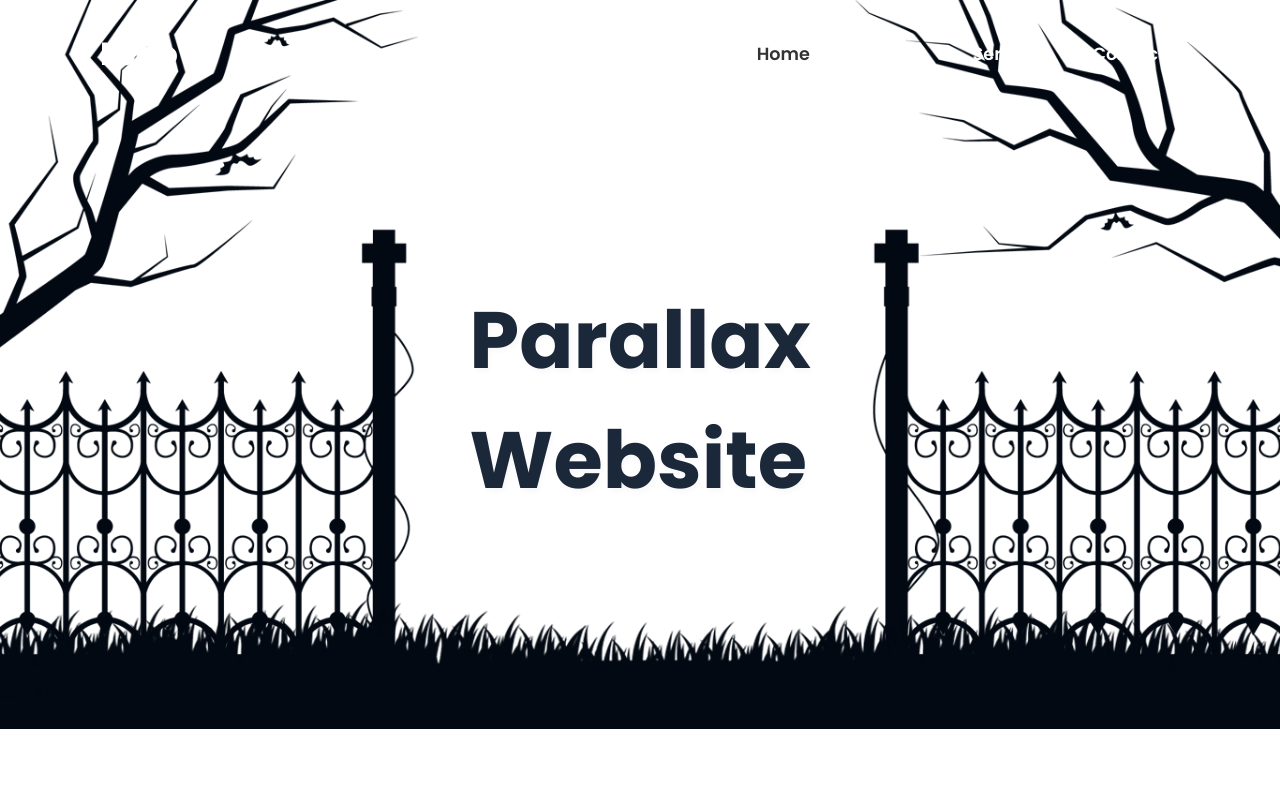
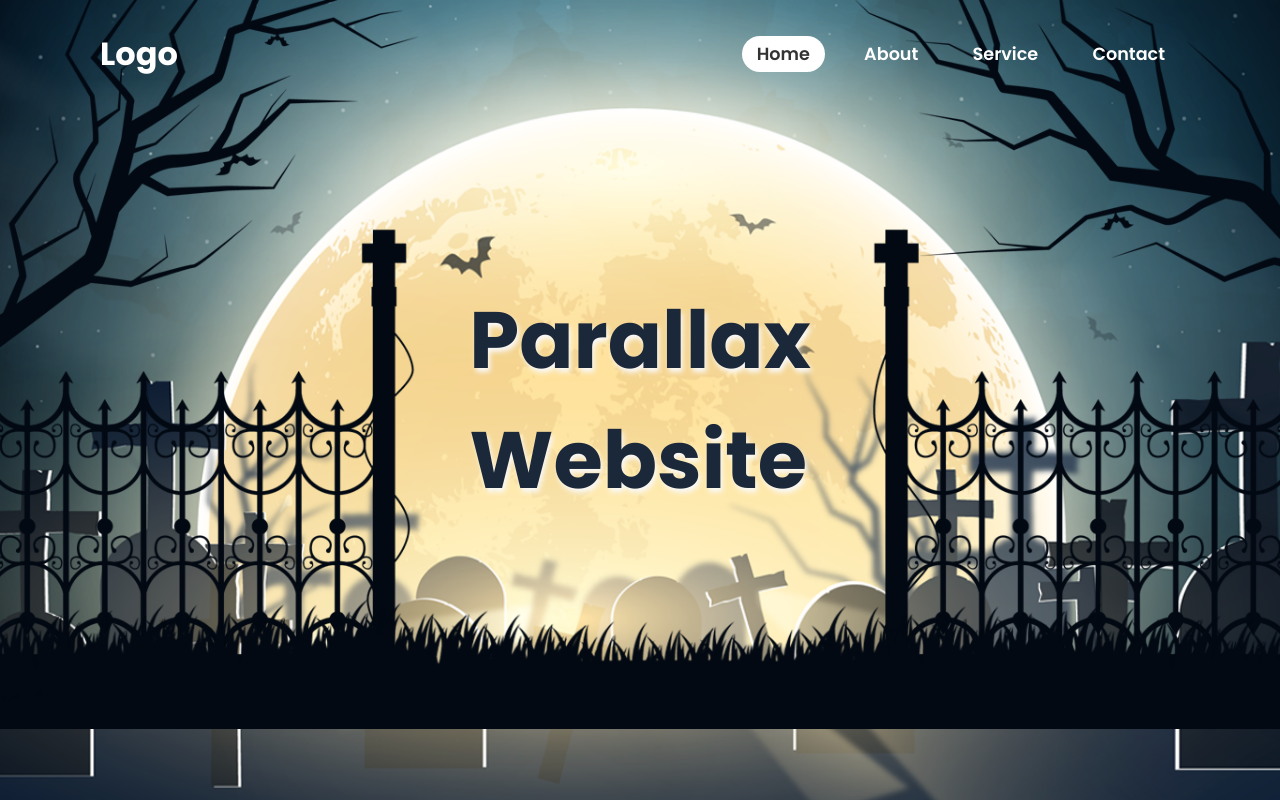
Before and after one commit to nischay-code/Parallax-Website, a plain HTML site: page index.html in a window 1280 px wide. Shown: the top 800 px of the page. Drawn offline with Linux system fonts and the light colour scheme; the site is published under a folder, as on GitHub Pages, so addresses that start at the root find nothing.

Commit message:
Url edited

```diff
--- a/styles.css
+++ b/styles.css
@@ -72,7 +72,7 @@ header {
     justify-content: center;
     align-items: center;
     height: 100vh;
-    background: url('/images/background.png');
+    background: url('images/background.png');
     background-size: cover;
     background-position: center;
     background-attachment: fixed;
```
